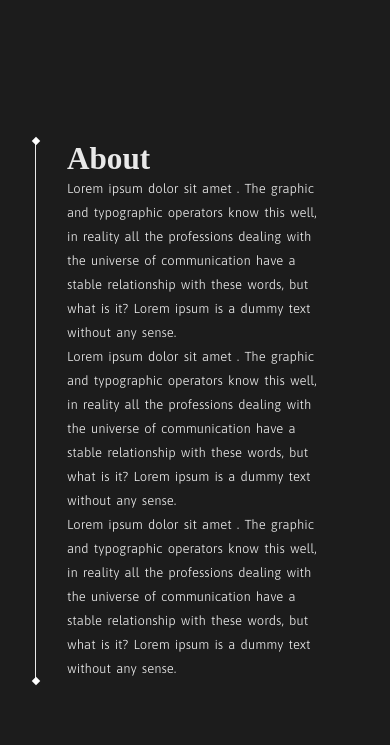
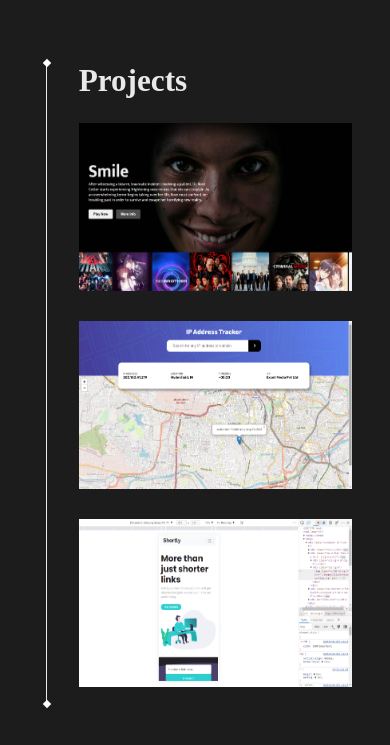
Before and after one commit to Mohan20001/portfolio, a plain HTML site: page index.html in a window 390 px wide. Shown: the part 855-1600 px from the top of the page. Drawn offline with nearby package versions, Linux system fonts and the light colour scheme; a web font is replaced by a local one.

Commit message:
responsive -err

```diff
--- a/index.html
+++ b/index.html
@@ -22,8 +22,8 @@
         <nav id="nav" class="nav">
             <ul class="nav-list">
                 <li class="nav-list-item"><a href="#a">Home</a></li>
-                <li class="nav-list-item"><a href="#b">About</a></li>
-                <li class="nav-list-item"><a href="#">Portfolio</a></li>
+                <li class="nav-list-item"><a href="#">About</a></li>
+                <li class="nav-list-item"><a href="#b">Portfolio</a></li>
                 <li class="nav-list-item"><a href="#">Cotact me</a></li>
             </ul>
         </nav>
@@ -42,22 +42,31 @@
                 <div class="togle-tracker"></div>
             </div>
         </div>
+    <div class="body-wrapper">
 
     <section id="a" class="section About-section">
-           <div class="section-content">
-            <h1 class="animate__fadeInRight">About</h1>
-            <p class="animate__fadeInRight">Lorem ipsum dolor sit amet . The graphic and typographic operators know this well, in reality all the professions dealing with the universe of communication have a stable relationship with these words, but what is it? Lorem ipsum is a dummy text without any sense.</p>
-            <!-- <p>Lorem ipsum dolor sit amet . The graphic and typographic operators know this well, in reality all the professions dealing with the universe of communication have a stable relationship with these words, but what is it? Lorem ipsum is a dummy text without any sense.</p>
-            <p>Lorem ipsum dolor sit amet . The graphic and typographic operators know this well, in reality all the professions dealing with the universe of communication have a stable relationship with these words, but what is it? Lorem ipsum is a dummy text without any sense.</p> -->
-           </div>
-    </section>
-    <section id="b" class="section About-section">
         <div class="section-content">
-         <h1 id="anim-text">About</h1>
-         <p>Lorem ipsum dolor sit amet . The graphic and typographic operators know this well, in reality all the professions dealing with the universe of communication have a stable relationship with these words, but what is it? Lorem ipsum is a dummy text without any sense.</p>
-         <p>Lorem ipsum dolor sit amet . The graphic and typographic operators know this well, in reality all the professions dealing with the universe of communication have a stable relationship with these words, but what is it? Lorem ipsum is a dummy text without any sense.</p>
-         <p>Lorem ipsum dolor sit amet . The graphic and typographic operators know this well, in reality all the professions dealing with the universe of communication have a stable relationship with these words, but what is it? Lorem ipsum is a dummy text without any sense.</p>
+         <p class="animate__fadeInUp p1"> Hello there,</p>
+         <h1 class="animate__fadeInUp">I am Mohan</h1>
+         <br/>
+         <p class="animate__fadeInUp">And I am a <b>full stack developer</b>. Thank you for visiting my portfolio. I have 2 years of experience in the field and am dedicated to creating functional and visually appealing websites that provide a seamless user experience.</p>
+         <br/>
+         <p class="animate__fadeInUp">Throughout my career, I have developed a strong understanding of HTML, CSS,JavaScript/NodeJs, Python, reactJs,UI/UX, Figma and MangoDB
+            On my portfolio, you will find a selection of my most recent and relevant work, as well as information about my professional experience and skills.</p><br/>
+         <p class="animate__fadeInUp">I hope you enjoy exploring my portfolio and please don't hesitate to contact me if you have any questions or would like to discuss potential collaboration opportunities.</p>
+
         </div>
+ </section>
+ <section id="b" class="section About-section">
+     <div class="section-content">
+      <h1 id="anim-text">Projects</h1>
+      <div class="projects-container">
+           <a href="http://"><img src="./images/netflix.png" alt="" srcset=""></a>
+           <a href="http//"><img src="./images/apitracer.png" alt="" srcset=""></a>
+           <a href="http://"><img src="./images/urlshortener.png" alt="" srcset=""></a>
+      </div>
+     </div>
+    </div>
  </section>
     <script src="./scripts/index.js"></script>
 </body>
--- a/styles/index.css
+++ b/styles/index.css
@@ -18,6 +18,7 @@
     --large-margin:clamp(18px, 2vw, 24px);
     --small-margin:clamp(10px, 1.5vw, 16px);
     --sci-fi-fonts:'Mukta', sans-serif;
+    --container-height: calc(100vh - 56px);
 }
 
 html{
@@ -185,9 +186,14 @@ body::-webkit-scrollbar-track{
     z-index: 999;
 }
 
+.body-wrapper{
+    margin-top: 56px;
+    background-color:red;
+}
+
 .section{
     background: var(--primary-color-black);
-    min-height: 100vh;
+    min-height: var(--container-height);
     font-size: var(--small-text);
     padding: clamp(12px, 2vw, 18px) auto;
     padding-inline: var(--container-padding);
@@ -224,7 +230,17 @@ body::-webkit-scrollbar-track{
     animation-delay: .1s;
     margin: 0 0.5rem;
     animation-duration: 2s;
+    /* text-indent: 2em; */
+}
 
+/* .section p::first-letter{
+    font-size: 1.2rem;
+    font-weight: 800;
+} */
+
+.section .p1{
+    text-indent: 0;
+    font-size: 1.3rem;
 }
 
 .section .section-content{
@@ -234,6 +250,7 @@ body::-webkit-scrollbar-track{
     border-left: 1px solid var(--secondary-heading);
     /* background: red; */
     padding-inline: var(--container-padding);
+    padding-right: 0px;
     display: flex;
     flex-direction: column;
     justify-content: center;
@@ -265,7 +282,6 @@ body::-webkit-scrollbar-track{
 
 
 .togle-container{
-    background: red;
     width: 100px;
     height: 30px;
     position: fixed;
@@ -305,6 +321,29 @@ body::-webkit-scrollbar-track{
 
 .togle:hover>.togle-tracker{
     transform: translateX(22px);
+}
+
+
+.projects-container{
+    width: 100%;
+    height: 100%;
+    padding: var(--content-padding);
+    /* background: rgb(172, 170, 170); */
+    display: grid;
+    grid-template-columns: 1fr 1fr 1fr;
+    justify-content: center;
+    align-items: center;
+    margin-top: 1rem;
+    padding-bottom: 0px;
+    grid-gap: 1em;
+}
+
+.projects-container img{
+    width: 100%;
+    height: auto;
+    aspect-ratio: 13/8;
+    margin-right: 1em;
+    margin-bottom: 1em;
 }
 
 
@@ -355,12 +394,29 @@ body::-webkit-scrollbar-track{
     }
 }
 
-@media only screen and (max-width: 720px){
-    .section{
-        /* justify-content: flex-start; */
-        /* padding-top: 1rem; */
-        /* margin-top: 4rem; */
-        /* overflow-y: scroll; */
-        color: #fff;
+
+
+@media only screen and (max-width: 420px){
+    .projects-container{
+        grid-template-columns: 1fr;
+
+    }
+    .nav .nav-list-item{
+        margin-bottom: clamp(20px, 2vw, 28px);
     }
 }
+
+
+
+@media only screen and (max-width: 300px){
+    .section .section-content{
+        border: none;
+        padding-inline: 8px;
+    }
+
+
+    .section .section-content::after, .section .section-content::before{
+        content: none;
+        display: none;
+    }
+}
```
Also changed, not shown: images/apitracer.png (added), images/netflix.png (added), images/urlshortener.png (added).
